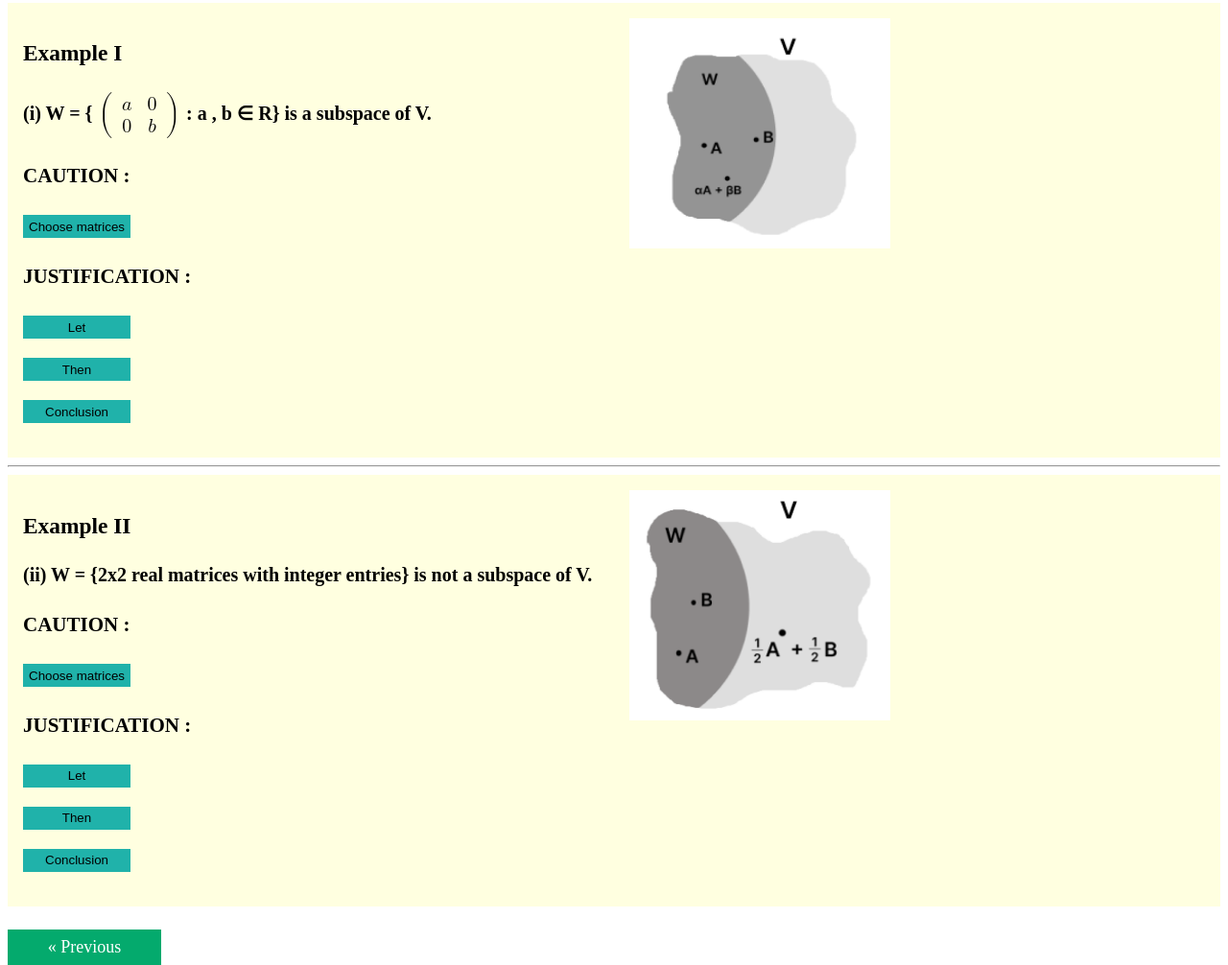
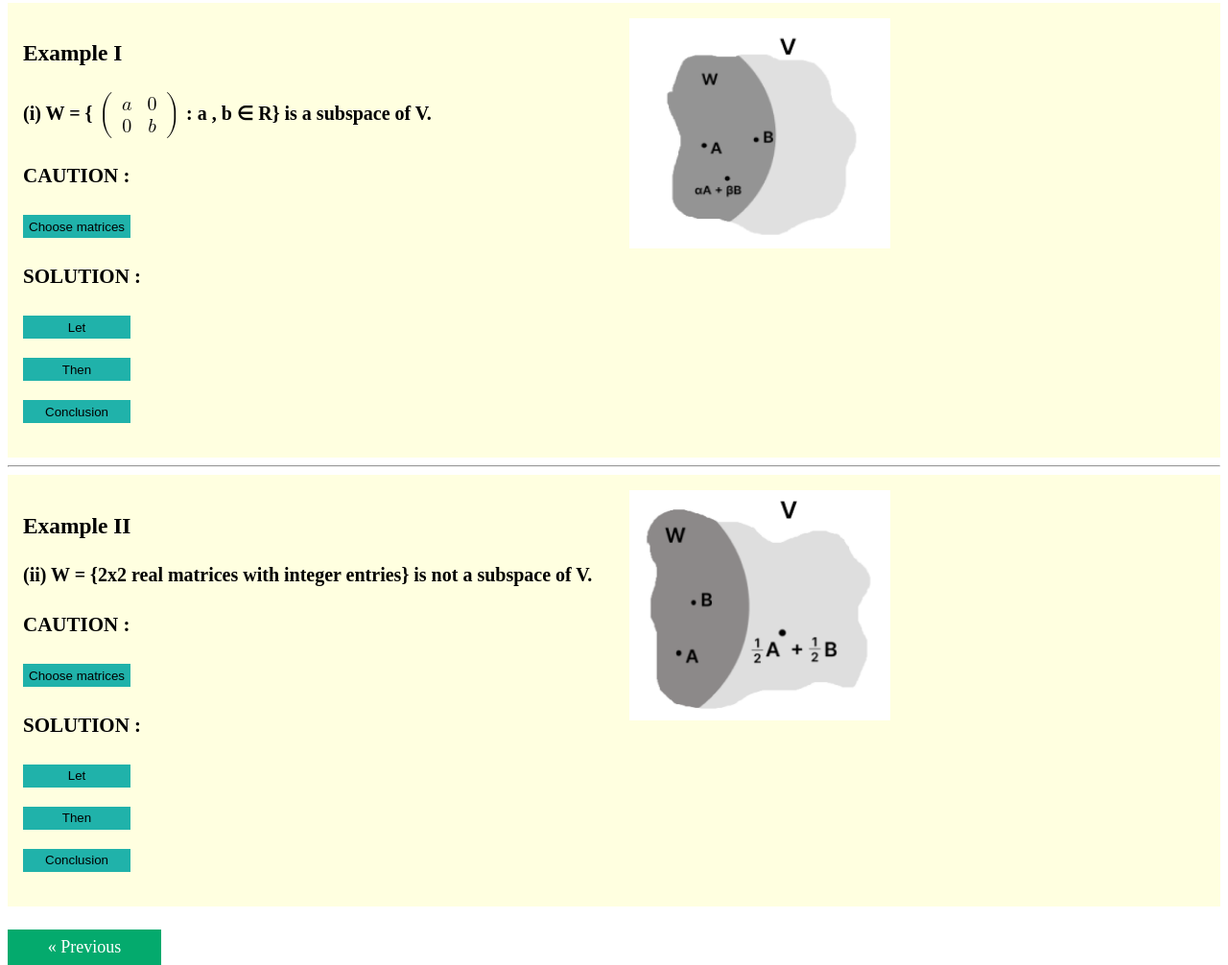
Before and after one commit to virtual-labs/exp-subspace-vector-dei, a plain HTML site: page experiment/simulation/subspacematrices.html in a window 1280 px wide. Shown: the part 187-1193 px from the top of the page at 96% size. Drawn offline with Linux system fonts and the light colour scheme.

Commit message:
Update subspacematrices.html

```diff
--- a/experiment/simulation/subspacematrices.html
+++ b/experiment/simulation/subspacematrices.html
@@ -75,7 +75,7 @@
 				  <p id="displayalA"></p>
 				  <p id="result"></p>
 
-	      	<h4 class="justify">JUSTIFICATION : </h4>
+	      	<h4 class="justify">SOLUTION : </h4>
 
 					<button id="btn" type="button" onclick="showABal();">Let</button>
 					<p> <span id="showA"></span> <span id="showB"></span> <span id="showal"></span></p>
@@ -133,7 +133,7 @@
 					<p id="displayalA2"></p>
 					<p id="result2"></p>
 
-      	<h4 class="justify">JUSTIFICATION : </h4>
+      	<h4 class="justify">SOLUTION : </h4>
 
 					<button id="btn" type="button" onclick="showABal2();">Let</button>
 					<p> <span id="showA2"></span> <span id="showB2"></span> <span id="showal2"></span></p>
```
